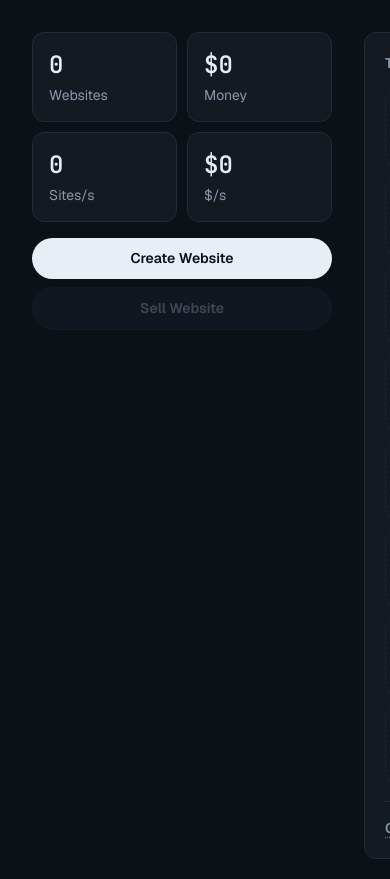
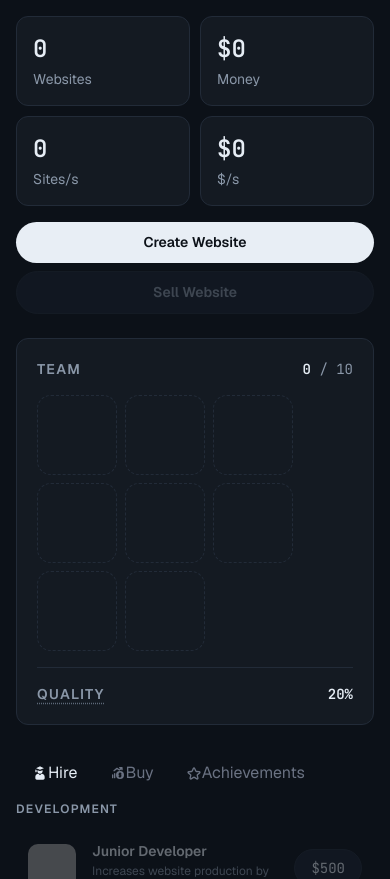
Before and after one commit to priverop/infinite-stack, a React (Vite) app: page / in a window 390 px wide. Shown: the top 879 px of the page. Built offline with nearby package versions, Linux system fonts and the light colour scheme; grey boxes are pictures that could not be loaded; what tailwind-animations would draw is missing.

Commit message:
fix: responsive

```diff
--- a/src/styles/App.css
+++ b/src/styles/App.css
@@ -24,6 +24,7 @@ body {
   background: var(--color-canvas);
   color: var(--color-ink);
   font-family: var(--font-sans);
+  overflow-x: hidden;
 }
 
 #root {
@@ -36,9 +37,14 @@ body {
 /* Layout */
 .layout {
   display: grid;
-  grid-template-columns: 300px 1fr;
+  grid-template-columns: 300px minmax(0, 1fr);
   gap: 2rem;
   align-items: start;
+}
+
+.sidebar,
+.main {
+  min-width: 0;
 }
 
 .sidebar {
@@ -48,6 +54,27 @@ body {
 
 footer {
   grid-column: 1 / 3;
+}
+
+/* Mobile: stack sidebar over main, drop sticky */
+@media (max-width: 768px) {
+  #root {
+    padding: 1rem;
+  }
+
+  .layout {
+    grid-template-columns: minmax(0, 1fr);
+    gap: 1.5rem;
+  }
+
+  .sidebar {
+    position: static;
+    top: auto;
+  }
+
+  footer {
+    grid-column: 1 / 2;
+  }
 }
 
 /* Buttons */
```
